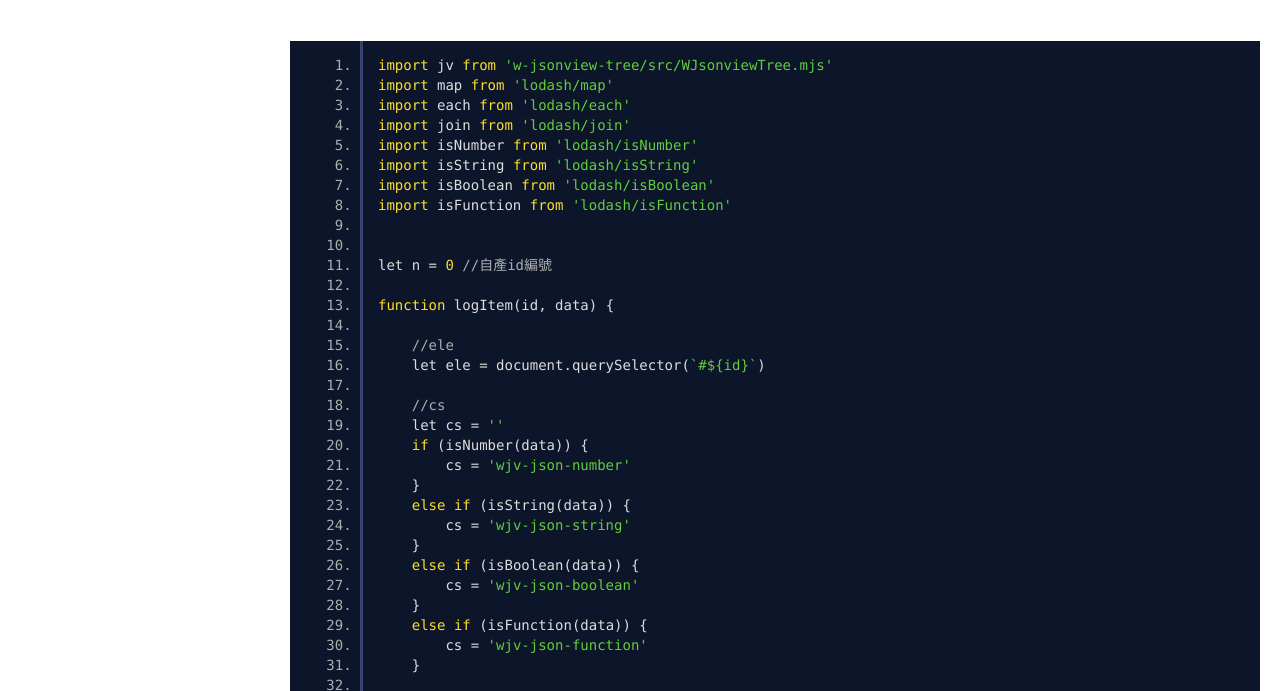
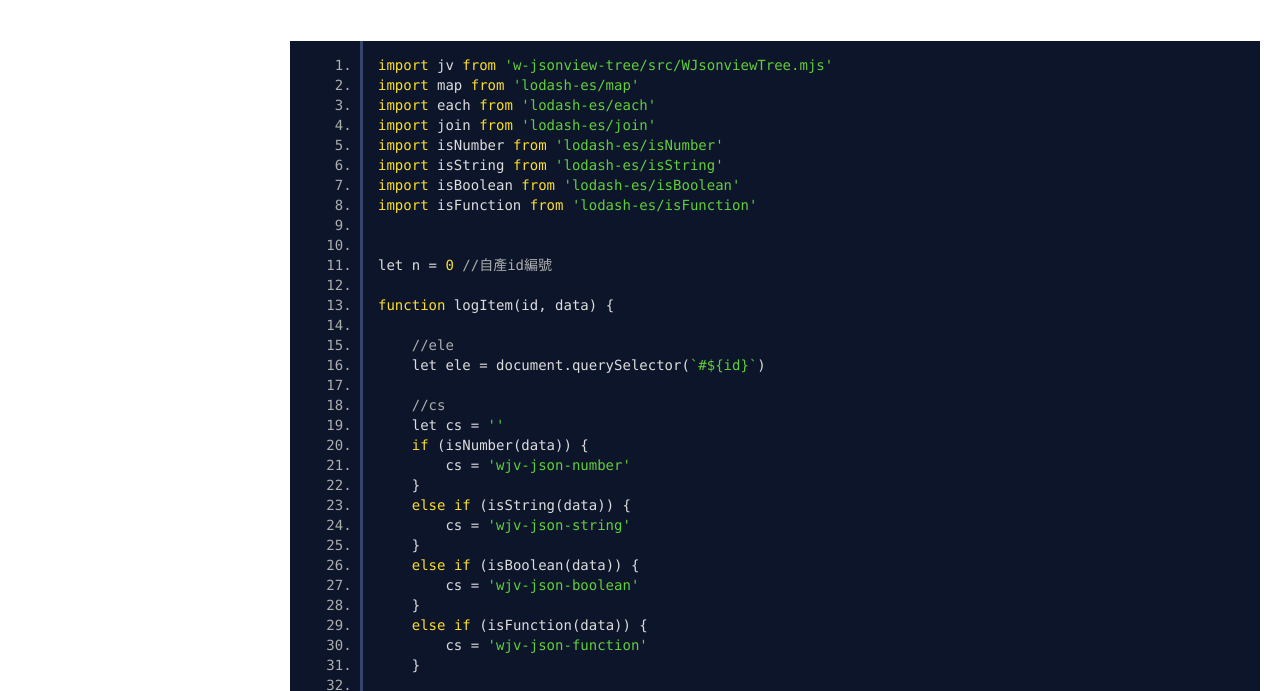
Before and after one commit to yuda-lyu/w-consolelog, a website: page docs/WConsolelog.mjs.html in a window 1280 px wide. Shown: the part 103-794 px from the top of the page. Drawn offline with Linux system fonts and the light colour scheme.

Commit message:
modify: update pks

```diff
--- a/docs/WConsolelog.mjs.html
+++ b/docs/WConsolelog.mjs.html
@@ -46,13 +46,13 @@
     <section>
         <article>
             <pre class="prettyprint source linenums"><code>import jv from 'w-jsonview-tree/src/WJsonviewTree.mjs'
-import map from 'lodash/map'
-import each from 'lodash/each'
-import join from 'lodash/join'
-import isNumber from 'lodash/isNumber'
-import isString from 'lodash/isString'
-import isBoolean from 'lodash/isBoolean'
-import isFunction from 'lodash/isFunction'
+import map from 'lodash-es/map'
+import each from 'lodash-es/each'
+import join from 'lodash-es/join'
+import isNumber from 'lodash-es/isNumber'
+import isString from 'lodash-es/isString'
+import isBoolean from 'lodash-es/isBoolean'
+import isFunction from 'lodash-es/isFunction'
 
 
 let n = 0 //自產id編號
@@ -151,7 +151,7 @@ export default consolelog
 <br class="clear">
 
 <footer>
-    Documentation generated by <a href="https://github.com/jsdoc3/jsdoc">JSDoc 4.0.2</a> on Fri Mar 31 2023 16:40:32 GMT+0800 (台北標準時間) using the <a href="https://github.com/clenemt/docdash">docdash</a> theme.
+    Documentation generated by <a href="https://github.com/jsdoc3/jsdoc">JSDoc 4.0.2</a> on Thu Mar 21 2024 20:41:46 GMT+0800 (台北標準時間) using the <a href="https://github.com/clenemt/docdash">docdash</a> theme.
 </footer>
 
 <script>prettyPrint();</script>
--- a/toolg/gDocsExams.mjs
+++ b/toolg/gDocsExams.mjs
@@ -1,4 +1,4 @@
-import _ from 'lodash'
+import _ from 'lodash-es'
 import fs from 'fs'
 import getFiles from 'w-package-tools/src/getFiles.mjs'
 import getPks from 'w-package-tools/src/getPks.mjs'
```
Also changed, not shown: docs/examples/ex-large.html (+1 -1 lines), docs/examples/ex-small.html (+1 -1 lines), docs/global.html (+1 -1 lines), docs/index.html (+1 -1 lines), package.json (+4 -4 lines), src/WConsolelog.mjs (+7 -7 lines), .eslintrc.js, README.md, dist/w-consolelog.umd.js, 2 other files.
